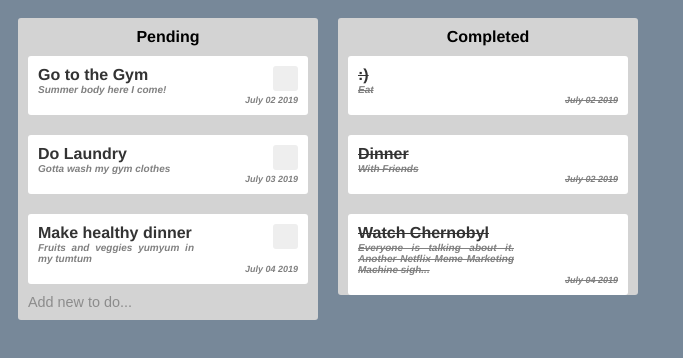
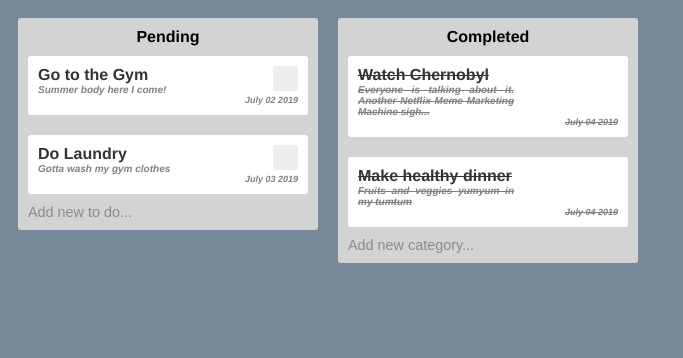
Before and after one commit to sahanah-ganesh/Yello, a React (Create React App) app: page / in a window 1280 px wide. Shown: the top 358 px of the page, without its empty margins (0-683 px from the left). Built offline with nearby package versions, Linux system fonts and the light colour scheme; data requests are answered from the project's data file.

Commit message:
adds category button

```diff
--- a/db.json
+++ b/db.json
@@ -13,36 +13,23 @@
       "description": "Gotta wash my gym clothes",
       "date": "2019-07-03T04:00:00.000Z",
       "completed": false
-    },
-    {
-      "id": 3,
-      "title": "Make healthy dinner",
-      "description": "Fruits and veggies yumyum in my tumtum",
-      "date": "2019-07-04T04:00:00.000Z",
-      "completed": false
     }
   ],
   "completed": [
-    {
-      "id": 3,
-      "title": ":)",
-      "description": "Eat",
-      "date": "2019-07-02T04:00:00.000Z",
-      "completed": true
-    },
-    {
-      "id": 4,
-      "title": "Dinner",
-      "description": "With Friends",
-      "date": "2019-07-02T04:00:00.000Z",
-      "completed": true
-    },
     {
       "title": "Watch Chernobyl",
       "description": "Everyone is talking about it. Another Netflix Meme Marketing Machine sigh...",
       "date": "2019-07-04T04:00:00.000Z",
       "completed": true,
       "id": 5
+    },
+    {
+      "title": "Make healthy dinner",
+      "description": "Fruits and veggies yumyum in my tumtum",
+      "date": "2019-07-04T04:00:00.000Z",
+      "completed": true,
+      "id": 6
     }
-  ]
+  ],
+  "untitled": []
 }
--- a/src/Components/Completed.js
+++ b/src/Components/Completed.js
@@ -47,6 +47,7 @@
                   </ul>
                 )
               })}
+            <button className='add-todo-button'>Add new category...</button>
           </div>
         </div>
       </div>
--- a/src/Components/List.js
+++ b/src/Components/List.js
@@ -60,7 +60,7 @@
       <div>
         <div className='todo-container'>
           <div className='todo-dimension'>
-            <h1 className='todo-header' contentEditable>Pending</h1>
+            <h1 className='todo-header'>Pending</h1>
               { this.props.todos.map((todo) => {
                 return (
                   <ul key={todo.id} className='todo-inner-scroll'>
```
